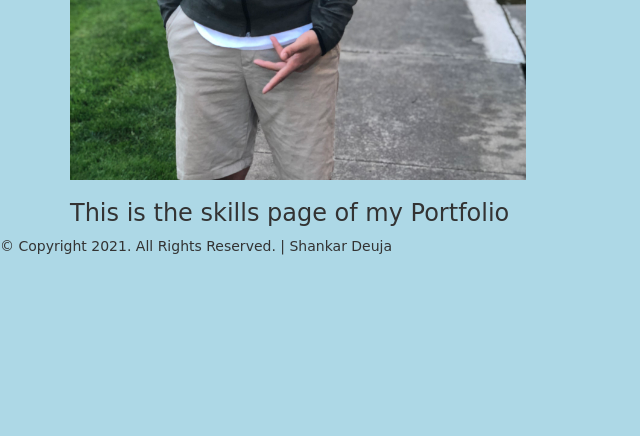
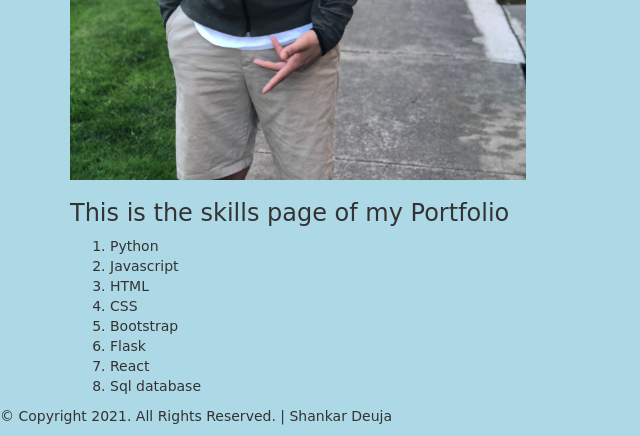
Before and after one commit to Neeraj577/portfolio, a Flask app: page /skills in a window 1280 px wide. Shown: the part 590-1026 px from the top of the page, without its empty margins (0-640 px from the left). Before the commit the page ends 845 px from the top, so only its background shows below. Run offline with Flask 2, Linux system fonts and the light colour scheme; some libraries are stand-ins or nearby versions.

Commit message:
first commit

```diff
--- a/templates/skills.html
+++ b/templates/skills.html
@@ -1,7 +1,17 @@
-{% extends "layout1.html" %}
-{% block content %}
+{% extends "layout1.html" %} {% block content %}
 
 <h3>
-  This is the skills page of my Portfolio
-  </h3>
+    This is the skills page of my Portfolio
+</h3>
+<ol>
+    <li>Python</li>
+    <li>Javascript</li>
+    <li>HTML</li>
+    <li>CSS</li>
+    <Li>Bootstrap</Li>
+    <li>Flask</li>
+    <li>React</li>
+    <li>Sql database</li>
+</ol>
+</ol>
 {% endblock %}
```
Also changed, not shown: 5 other files.
